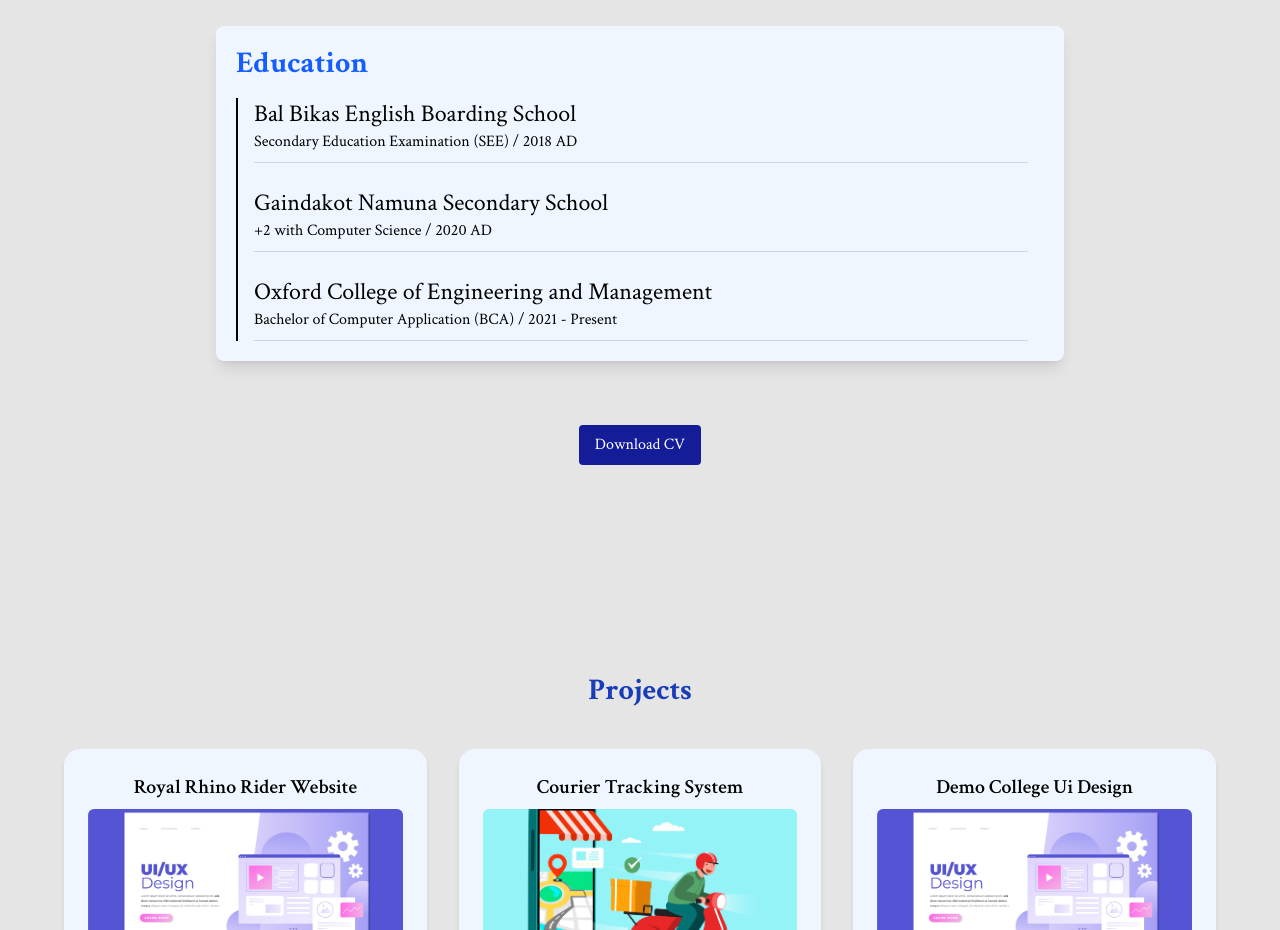
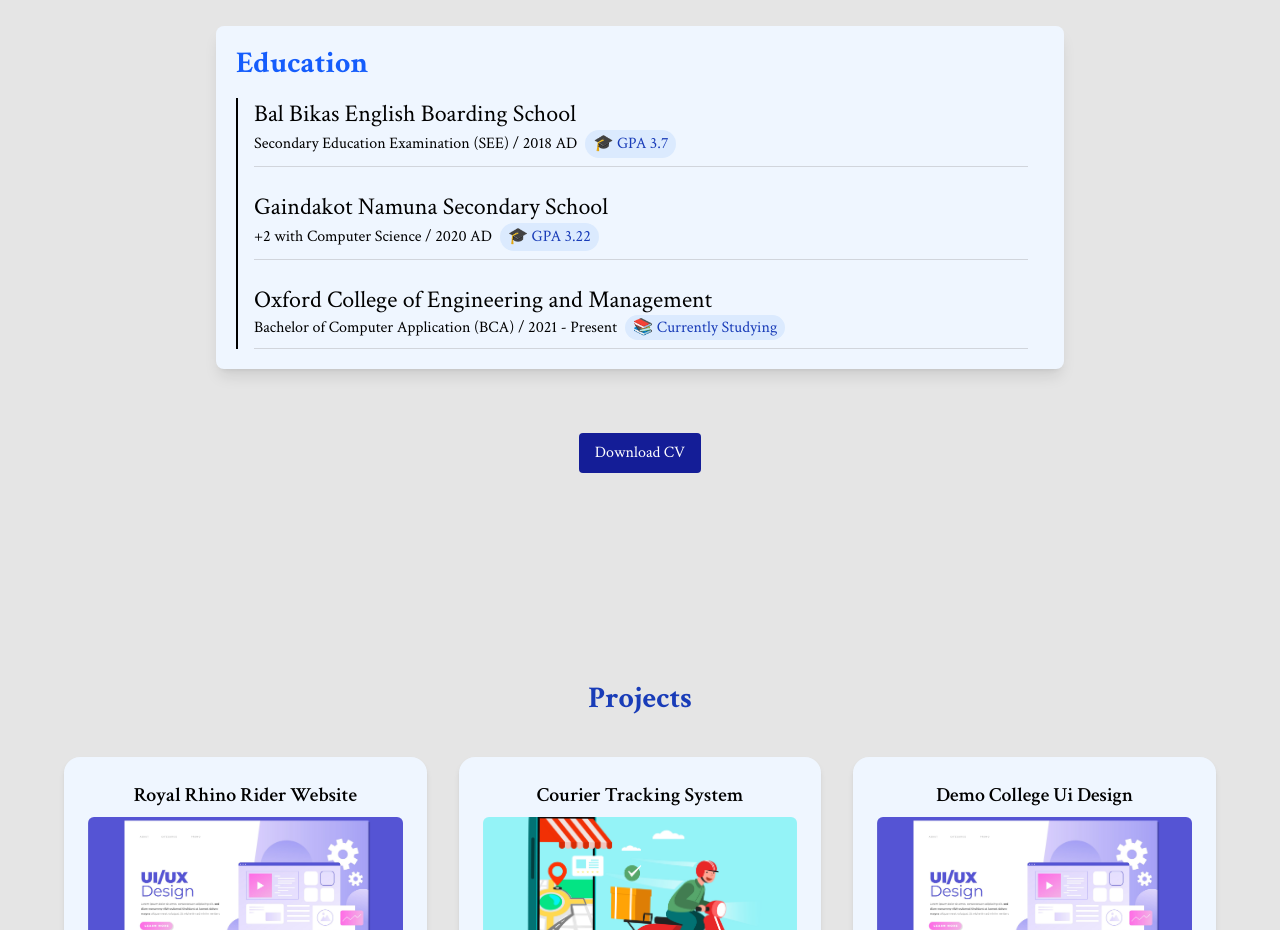
Before and after one commit to Im-binay/Binay_portfolio, a React (Vite) app: page / in a window 1280 px wide. Shown: the part 2000-2930 px from the top of the page. Built offline with nearby package versions, Linux system fonts and the light colour scheme.

Commit message:
Add icon for Gpa

```diff
--- a/src/components/EduExp.jsx
+++ b/src/components/EduExp.jsx
@@ -43,7 +43,12 @@ export default function EduExp() {
                 </h4>
                 <p className="text-xs md:text-base">
                   Secondary Education Examination (SEE) / 2018 AD
+                  <br className="md:hidden" />
+                  <span className="inline-flex items-center gap-1 md:ml-2 bg-blue-100   text-blue-800 dark:bg-blue-800 dark:text-blue-100 px-2 py-0.5 rounded-full">
+                  🎓 GPA 3.7
+                </span>
                 </p>
+
               </div>
               <div className="border-b border-gray-300 pb-2 mt-6">
                 <h4 className="text-xl md:text-2xl font-medium">
@@ -51,7 +56,12 @@ export default function EduExp() {
                 </h4>
                 <p className="text-xs md:text-base eduexp-muted">
                   +2 with Computer Science / 2020 AD
+                  <br className="md:hidden" />
+                      <span className="inline-block md:inline-flex items-center gap-1 bg-blue-100 text-blue-800 dark:bg-blue-800 dark:text-blue-100 mt-1 md:mt-0 md:ml-2 px-2 py-0.5 rounded-full">
+                        🎓 GPA 3.22
+                    </span>
                 </p>
+
               </div>
               <div className="border-b border-gray-300 pb-2 mt-6">
                 <h4 className="text-xl md:text-2xl font-medium">
@@ -59,6 +69,10 @@ export default function EduExp() {
                 </h4>
                 <p className="text-xs md:text-base eduexp-muted">
                   Bachelor of Computer Application (BCA) / 2021 - Present
+                  <br className="md:hidden" />
+                  <span className="nline-flex items-center gap-1 md:ml-2 bg-blue-100 text-blue-800 dark:bg-blue-800 dark:text-blue-100  px-2 py-0.5 rounded-full">
+                  📚 Currently Studying
+                  </span>
                 </p>
               </div>
             </div>
```
